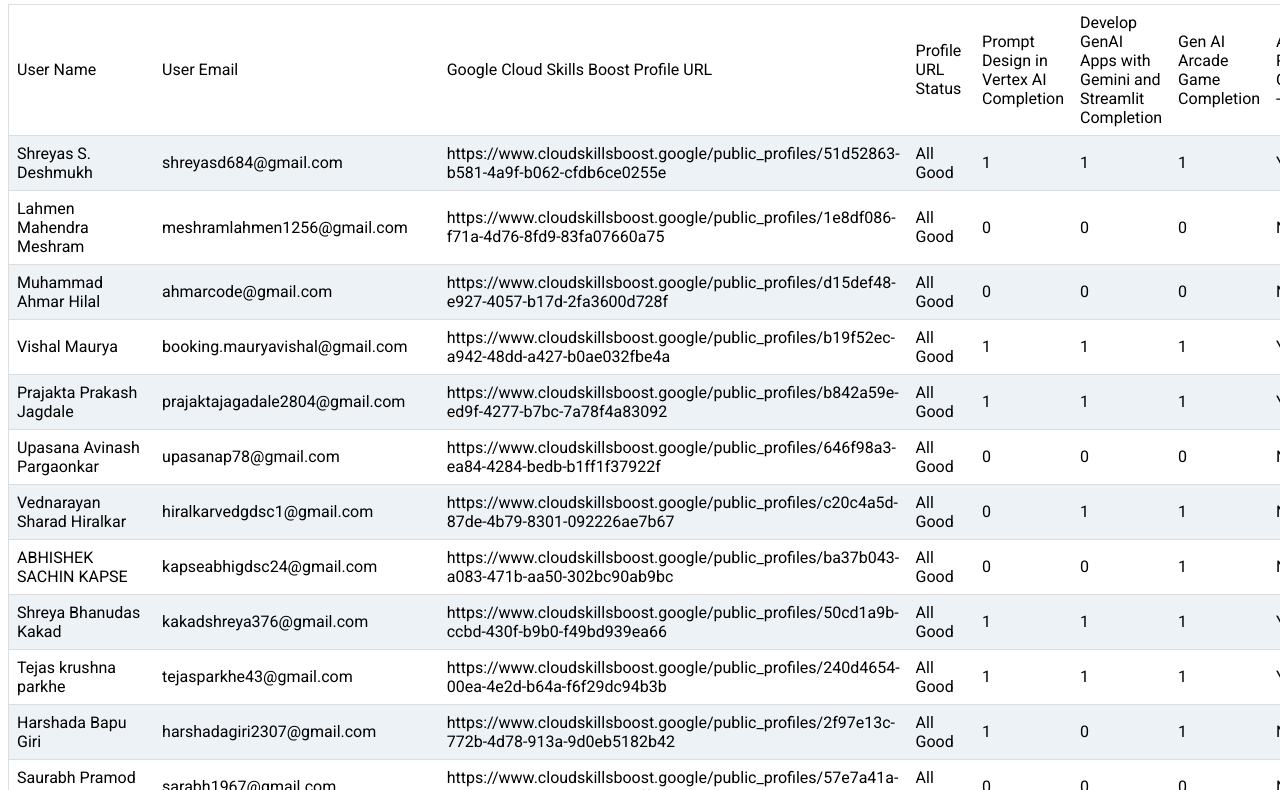
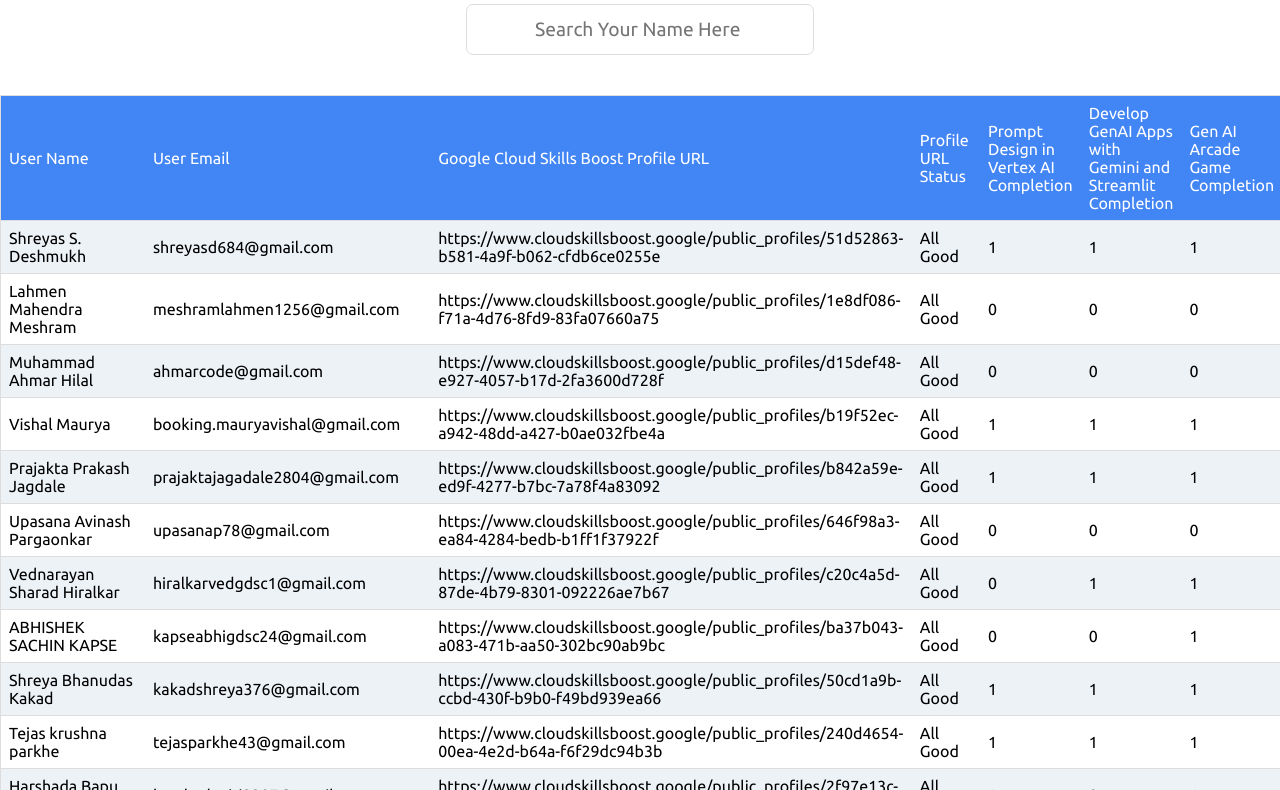
Before and after one commit to kaash04/LeaderBoard, a plain HTML site: page index.html in a window 1280 px wide. Shown: the part 64-854 px from the top of the page. Drawn offline with Linux system fonts and the light colour scheme.

Commit message:
add search

```diff
--- a/index.html
+++ b/index.html
@@ -4,14 +4,18 @@
 <head>
   <title>GEN-AI LeaderBoard</title>
   <link rel="stylesheet" type="text/css" href="style.css">
-  <link href="https://fonts.googleapis.com/css2?family=Roboto:wght@400;700&display=swap" rel="stylesheet">
+  <link rel="preconnect" href="https://fonts.googleapis.com">
+  <link rel="preconnect" href="https://fonts.gstatic.com" crossorigin>
+  <link
+    href="https://fonts.googleapis.com/css2?family=Ubuntu:ital,wght@0,300;0,400;0,500;0,700;1,300;1,400;1,500;1,700&display=swap"
+    rel="stylesheet">
 </head>
 
 <body onload="parseCSV()">
   <h2>GEN-AI LeaderBoard</h2>
-  <!-- <div class="search">
-    <input type="text" id="searchInput" placeholder="Search...">
-  </div> -->
+  <div class="search">
+    <input type="text" id="searchInput" placeholder="Search Your Name Here ">
+  </div>
 
   <div id="csvTable"></div>
   <script src="script.js"></script>
--- a/script.js
+++ b/script.js
@@ -20,8 +20,9 @@ function parseCSV() {
         }
         tableHTML += "</table>";
         document.getElementById("csvTable").innerHTML = tableHTML;
+        loader();
       } else {
-        alert("Failed to load CSV file.");
+        console.error("Failed to load CSV file.");
       }
     }
   };
@@ -29,13 +30,21 @@ function parseCSV() {
   xhr.send();
 }
 
+function loader() {
+  const header = document.getElementsByTagName("tr")[0];
+  header.childNodes.forEach(d => {
+    d.style.color = "#fff";
+  });
+  header.style.backgroundColor = "#4285F4";
+  document.getElementsByTagName("table")[0].setAttribute("id", "dataTable");
+}
+
 function searchTable() {
-  document.getElementsByTagName("table")[0].setAttribute("id", "dataTable");
   var input, filter, table, tr, td, i;
   input = document.getElementById("searchInput").value.toUpperCase();
   table = document.getElementById("dataTable");
   tr = table.getElementsByTagName("tr");
-  for (i = 0; i < tr.length; i++) {
+  for (i = 1; i < tr.length; i++) {
     td = tr[i].getElementsByTagName("td")[0];
     if (td) {
       if (td.textContent.toUpperCase().indexOf(input) > -1) {
--- a/style.css
+++ b/style.css
@@ -1,18 +1,30 @@
+*{
+  margin: 0;
+  padding: 0;
+  box-sizing: border-box;
+}
+
 body {
-  font-family: "Roboto", sans-serif;
+  font-family: "Ubuntu", sans-serif;
+  font-weight: 400;
+  font-style: normal;
   text-align: center;
   background-color: #ffffff;
-  color: #000000;
+  color: #121212;
+  width: 100%;
+}
+
+h2{
+  color: #121212e1;
+  margin-top: 20px;
 }
 
 table {
   border-collapse: collapse;
   margin: 20px auto;
   background-color: #ffffff;
-  border-left: 1px solid #ddd;
-  border-right: 1px solid #ddd;
-  border-top: 1px solid #ddd;
-  border-bottom: 1px solid #ddd;
+  border: 1px solid #ddd;
+  border-radius: 1rem;
 }
 
 th,
@@ -47,3 +59,20 @@ tr:last-child td {
 tr:nth-child(even) {
   background-color: #edf2f7;
 }
+
+#searchInput{
+  padding: 0.8rem 1.5rem;
+  font-size: 1.2rem;
+  font-family: "Ubuntu", sans-serif;
+  border: 1px solid #ddd;
+  border-radius: 7px;
+  margin-bottom: 20px;
+  margin-top: 20px;
+  text-align: center;
+}
+
+#searchInput:focus{
+  outline: none !important;
+  border: 2px solid #4299e1;
+  border-radius: 7px;
+}
```
